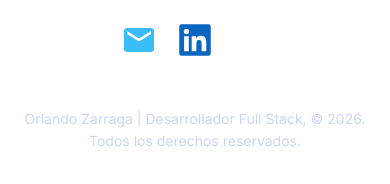
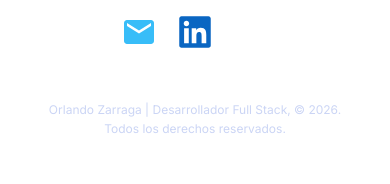
Before and after one commit to Orlando3486/orlando-zarraga-portfolio, a Next.js app in the folder front/: page / in a window 390 px wide. Shown: the part 4851-5035 px from the top of the page. Built offline with nearby package versions, Linux system fonts and the light colour scheme.

Commit message:
correcion en ajuste mobile de fondo animado

```diff
--- a/front/app/globals.css
+++ b/front/app/globals.css
@@ -1,6 +1,9 @@
 html,
 body {
   color: #ffffff;
+  margin: 0;
+  padding: 0;
+  overflow-x: hidden;
 }
 
 .interactive-bg {
--- a/front/components/background/InteractiveNetwork.tsx
+++ b/front/components/background/InteractiveNetwork.tsx
@@ -8,9 +8,17 @@ export default function InteractiveNetwork() {
   useEffect(() => {
     const canvas = canvasRef.current!;
     const ctx = canvas.getContext("2d")!;
+    let width = canvas.width;
+    let height = canvas.height;
+    function resizeCanvas() {
+      const rect = canvas.getBoundingClientRect();
+      canvas.width = rect.width;
+      canvas.height = rect.height;
+      width = rect.width;
+      height = rect.height;
+    }
 
-    let width = (canvas.width = window.innerWidth);
-    let height = (canvas.height = window.innerHeight);
+    resizeCanvas();
 
     const mouse = { x: width / 2, y: height / 2 };
 
@@ -80,10 +88,7 @@ export default function InteractiveNetwork() {
 
     draw();
 
-    window.addEventListener("resize", () => {
-      width = canvas.width = window.innerWidth;
-      height = canvas.height = window.innerHeight;
-    });
+    window.addEventListener("resize", resizeCanvas);
   }, []);
 
   return <canvas ref={canvasRef} className="interactive-bg" />;
--- a/front/styles/contact.css
+++ b/front/styles/contact.css
@@ -18,7 +18,7 @@
 
 .section-contact p {
   padding-top: 30px;
-  font-size: clamp(14px, 2vw, 12px);
+  font-size: clamp(12px, 2vw, 10px);
   color: #cbd5f5;
   line-height: 1.6;
   /* margin-bottom: 10px; */
```
